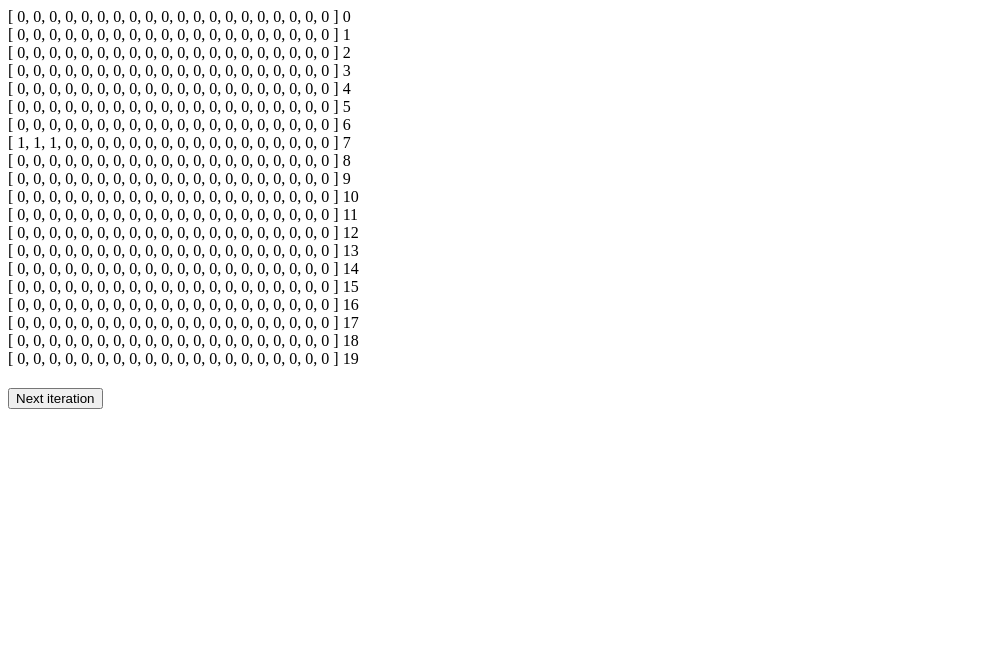
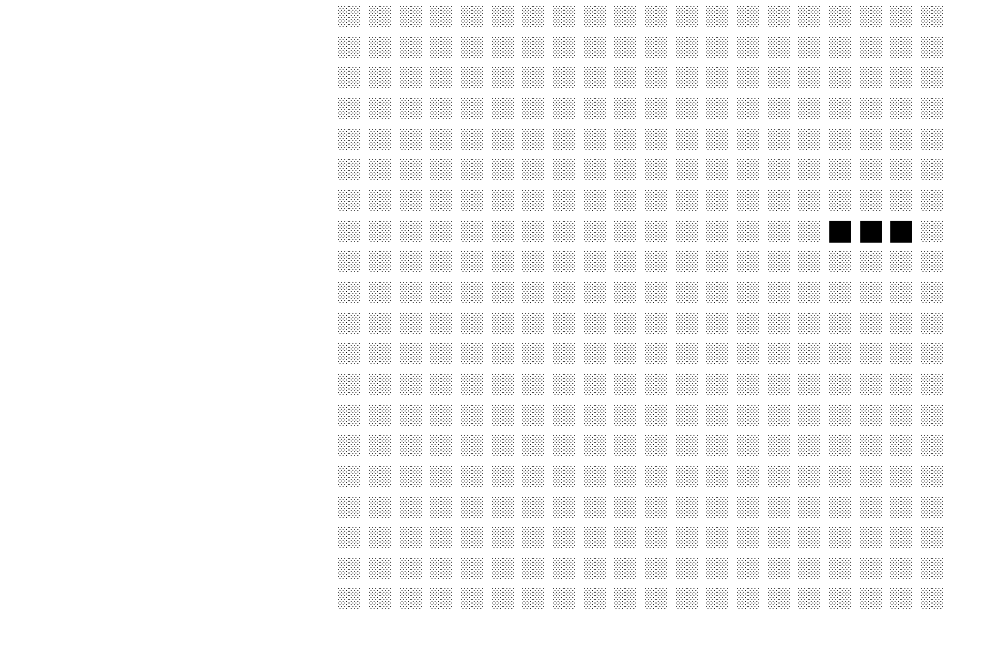
Before and after one commit to batristio/vue-snake, a Vue app: page / in a window 1280 px wide. Shown: the top 648 px of the page, without its empty margins (0-998 px from the left). Built offline with nearby package versions, Linux system fonts and the light colour scheme.

Commit message:
WIP: * Snake wraps around when a wall is approached * Keyboard controlls * Automaitic speed * Styling

```diff
--- a/src/App.vue
+++ b/src/App.vue
@@ -1,16 +1,27 @@
 <template>
-  <div id="app">
+  <div
+    id="app"
+    class="center"
+  >
     <div
-      v-for="(row, index) in matrix"
-      :key="index"
+      v-for="(row, i) in matrix"
+      :key="i"
     >
-      <span>{{ row }}</span> {{ index }}
-    </div>
-
-    <div style="margin-top: 20px;">
-      <button @click="updateSnakeCoordinates">
-        Next iteration
-      </button>
+      <span
+        v-for="(element, j) in row"
+        :key="j"
+      >
+        <span
+          v-if="element === '&squf;'"
+          v-html="element"
+          class="matrix-entry-size scaled-snake-body-piece"
+        />
+        <span
+          v-else
+          v-html="element"
+          class="matrix-entry-size"
+        />
+      </span>
     </div>
   </div>
 </template>
@@ -35,7 +46,7 @@
 }
 
 type GameState = {
-  matrix: number[][];
+  matrix: string[][];
   snakeBodyCoordinates: Coordinates[];
   snakeTailTipCoordinates: Coordinates | null;
   snakeBodyLength: number;
@@ -49,7 +60,8 @@
       snakeBodyCoordinates: [],
       snakeTailTipCoordinates: null,
       snakeBodyLength: 0,
-      direction: null
+      direction: null,
+      Direction
     }
   },
 
@@ -109,11 +121,11 @@
       if (this.snakeTailTipCoordinates !== null) {
         const lastBodyIndexCoordinateX = this.snakeTailTipCoordinates.x
         const lastBodyIndexCoordinateY = this.snakeTailTipCoordinates.y
-        this.matrix[lastBodyIndexCoordinateY][lastBodyIndexCoordinateX] = 0
+        this.matrix[lastBodyIndexCoordinateY][lastBodyIndexCoordinateX] = '&nbsp;&blk14;&blk14;&nbsp;'
       }
 
       this.snakeBodyCoordinates.forEach(({ x, y }: Coordinates) => {
-        this.matrix[y][x] = 1
+        this.matrix[y][x] = '&squf;'
       })
 
       this.matrix = this.matrix.slice()
@@ -134,16 +146,43 @@
     generateNewHeadCoordinate ({ x, y }: Coordinates): Coordinates {
       switch (this.direction) {
         case Direction.LEFT:
-          return { x: x - 1, y: y }
+          return { x: this.checkSnakeWrap(x - 1), y: y }
         case Direction.RIGHT:
-          return { x: x + 1, y: y }
+          return { x: this.checkSnakeWrap(x + 1), y: y }
         case Direction.UP:
-          return { x: x, y: y - 1 }
+          return { x: x, y: this.checkSnakeWrap(y - 1) }
         case Direction.DOWN:
-          return { x: x, y: y + 1 }
+          return { x: x, y: this.checkSnakeWrap(y + 1) }
       }
+    },
+
+    checkSnakeWrap (headIndex: number): number {
+      if (headIndex > this.matrix.length - 1) return 0
+      if (headIndex < 0) return this.matrix.length - 1
+      return headIndex
+    },
+
+    checkForDirectionChange (event: KeyboardEvent): void {
+      if (event.keyCode === 37) this.changeDirection(Direction.LEFT)
+      if (event.keyCode === 38) this.changeDirection(Direction.UP)
+      if (event.keyCode === 39) this.changeDirection(Direction.RIGHT)
+      if (event.keyCode === 40) this.changeDirection(Direction.DOWN)
+    },
+
+    changeDirection (newDirection: Direction): void {
+      this.direction = newDirection
     }
 
+  },
+
+  mounted () {
+    setInterval(() => {
+      this.updateSnakeCoordinates()
+    }, 300)
+
+    window.addEventListener('keydown', (event) => {
+      this.checkForDirectionChange(event)
+    })
   },
 
   beforeMount () {
@@ -151,3 +190,20 @@
   }
 })
 </script>
+
+<style>
+  .matrix-entry-size {
+    display: inline-block;
+    height:30.67px;
+    width:30.67px;
+    transform: scale(1,1.2)
+  }
+
+  .scaled-snake-body-piece {
+    transform: scale(5.5) translate(0.1px, 5px);
+  }
+
+  .center {
+    text-align: center;
+  }
+</style>
--- a/src/utils/index.ts
+++ b/src/utils/index.ts
@@ -2,8 +2,8 @@
   return Math.floor(Math.random() * (max - min) + min)
 }
 
-const getFilledArrayWithZeros = function number (length: number): number[] {
-  return new Array(length).fill(0, 0, length)
+const getFilledArrayWithZeros = function number (length: number): string[] {
+  return new Array(length).fill('&nbsp;&blk14;&blk14;&nbsp;', 0, length)
 }
 
 export {
```
